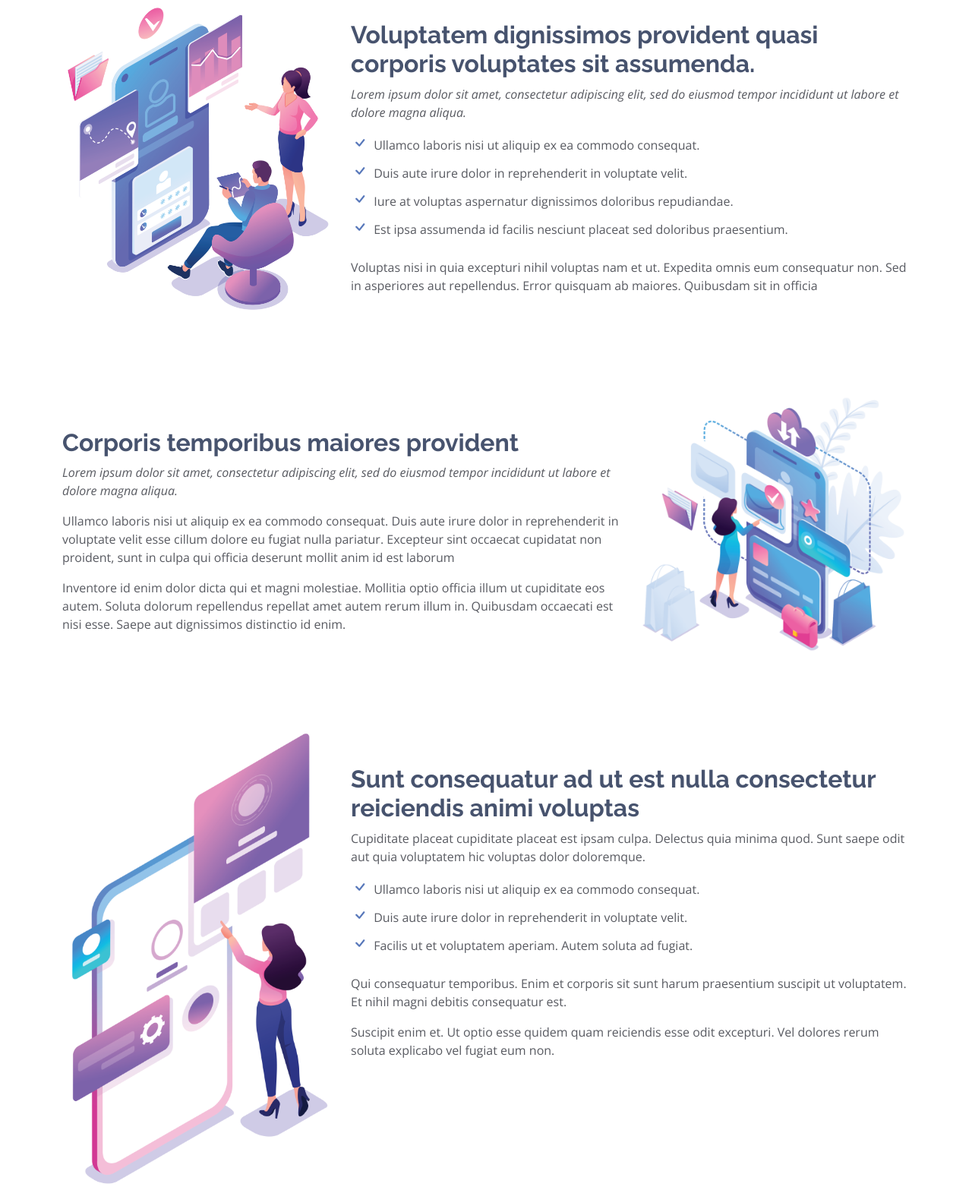
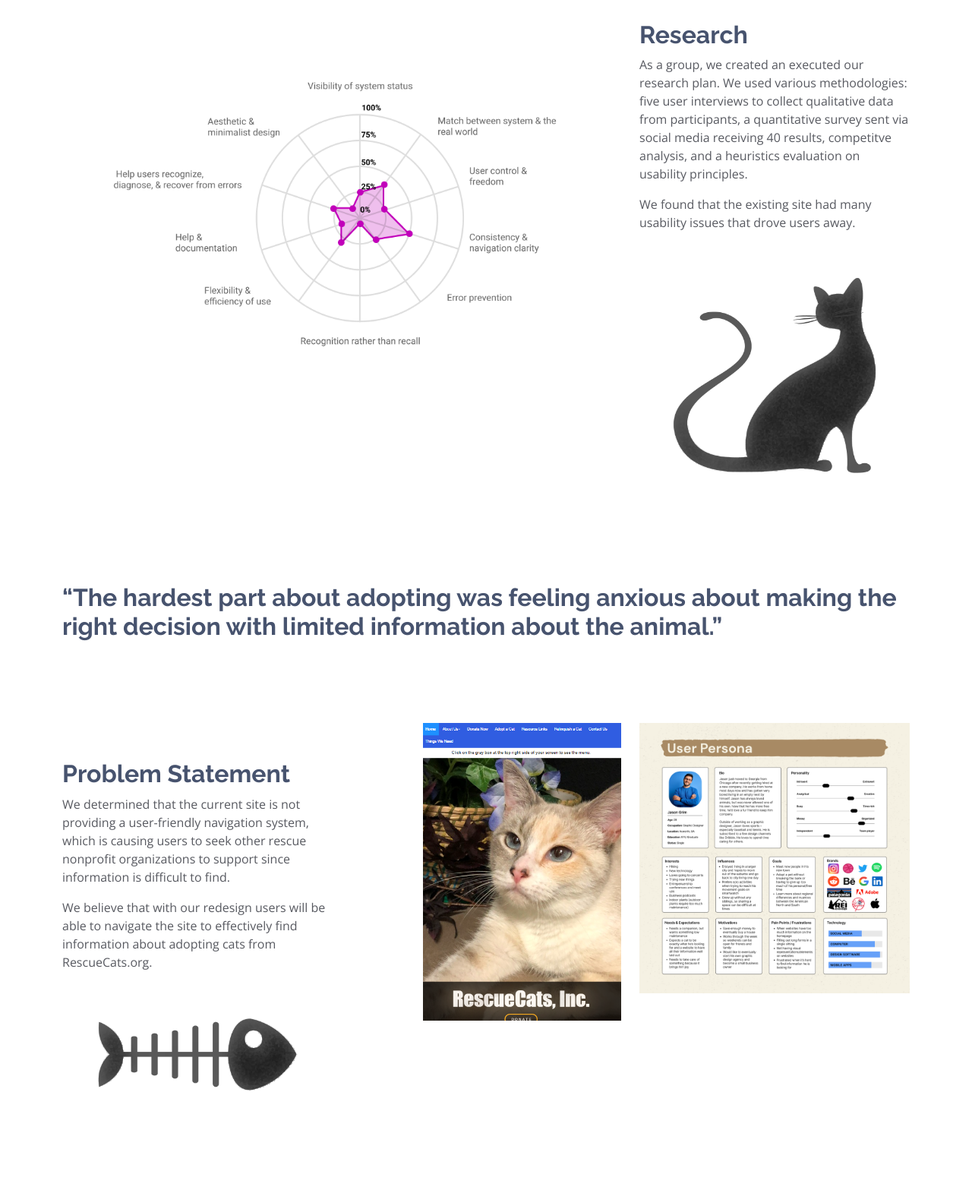
Before and after one commit to mdn87/UX_UI_HW_20, a plain HTML site: page index.html in a window 1280 px wide. Shown: the part 1777-3344 px from the top of the page at 76% size. Drawn offline with nearby package versions, Linux system fonts and the light colour scheme.

Commit message:
rough content add

```diff
--- a/index.html
+++ b/index.html
@@ -106,17 +106,18 @@
                   <p>Conducted user interviews to identify pain points. Completed usability heuristics analysis of existing site.</p>
                 </div>
                 <div class="col-md-6 icon-box" data-aos="fade-up" data-aos-delay="100">
-                  <i class="bx bx-cube-alt"></i>
+
+                  <i class="bx bx-id-card"></i>
                   <h4>Empathize</h4>
                   <p>Conducted user surveys and used data to create User Persona. Created 'I like, I Wish, What If' analysis.</p>
                 </div>
                 <div class="col-md-6 icon-box" data-aos="fade-up" data-aos-delay="200">
-                  <i class="bx bx-images"></i>
+                  <i class="bx bx-cube-alt"></i>
                   <h4>Definition</h4>
                   <p>Contributed to developing the problem statement we used to focus our efforts.</p>
                 </div>
                 <div class="col-md-6 icon-box" data-aos="fade-up" data-aos-delay="300">
-                  <i class="bx bx-shield"></i>
+                  <i class="bx bx-images"></i>
                   <h4>Prototype</h4>
                   <p>Worked in Figma to create wireframes. Created hero carousel slideshow. Created navigation menu overlays.</p>
                 </div>
@@ -126,7 +127,7 @@
                   <p>Tested lo-fi wireframes with multiple users to gain insight on improvements needed.</p>
                 </div>
                 <div class="col-md-6 icon-box" data-aos="fade-up" data-aos-delay="500">
-                  <i class="bx bx-id-card"></i>
+                  <i class="bx bx-shield"></i>
                   <h4>Iterate</h4>
                   <p>Used feedback to inform hi-fi prototype application process. Refined visual design to complete and apply the UI Style Guide based on team and user feedback.</p>
                 </div>
@@ -146,89 +147,80 @@
       <div class="container">
 
         <div class="row content">
-          <div class="col-md-4" data-aos="fade-right">
-            <img src="assets/img/details-1.png" class="img-fluid" alt="">
+          <div class="col-md-8" data-aos="fade-right">
+            <img src="img/heuristics.png" class="img-fluid" alt="Usability Heuristics">
           </div>
-          <div class="col-md-8 pt-4" data-aos="fade-up">
-            <h3>Voluptatem dignissimos provident quasi corporis voluptates sit assumenda.</h3>
-            <p class="fst-italic">
-              Lorem ipsum dolor sit amet, consectetur adipiscing elit, sed do eiusmod tempor incididunt ut labore et dolore
-              magna aliqua.
+          <div class="col-md-4 pt-4" data-aos="fade-up">
+            <h3>Research</h3>
+            <p>
+              As a group, we created an executed our research plan. We used various methodologies: five user interviews to collect qualitative data from participants, a quantitative survey sent via social media receiving 40 results, competitve analysis, and a heuristics evaluation on usability principles.
             </p>
-            <ul>
-              <li><i class="bi bi-check"></i> Ullamco laboris nisi ut aliquip ex ea commodo consequat.</li>
-              <li><i class="bi bi-check"></i> Duis aute irure dolor in reprehenderit in voluptate velit.</li>
-              <li><i class="bi bi-check"></i> Iure at voluptas aspernatur dignissimos doloribus repudiandae.</li>
-              <li><i class="bi bi-check"></i> Est ipsa assumenda id facilis nesciunt placeat sed doloribus praesentium.</li>
-            </ul>
             <p>
-              Voluptas nisi in quia excepturi nihil voluptas nam et ut. Expedita omnis eum consequatur non. Sed in asperiores aut repellendus. Error quisquam ab maiores. Quibusdam sit in officia
+              We found that the existing site had many usability issues that drove users away.
+            </p>
+            <img src="img/cat1.png" class="img-fluid" alt="Silhoette of a black cat">
+          </div>
+        </div>
+
+        <div class="row content">
+          <div class="col-md-12" data-aos="fade-up">
+            <h3>
+              “The hardest part about adopting was feeling anxious about making the right decision with limited information about the animal.”
+            </h3>
+          </div>
+        </div>
+
+        <div class="row content">
+          <div class="col-md-3 order-3 order-md-3" data-aos="fade-left">
+            <img src="img/RescueCatsHome.png" class="img-fluid" alt="Original home page screenshot">
+          </div>
+          <div class="col-md-4 order-3 order-md-3" data-aos="fade-left">
+            <img src="img/RescueCats-UserPersona.png" class="img-fluid" alt="User persona">
+          </div>
+          <div class="col-md-1 order-2 order-md-2" data-aos="fade-left"></div>
+          <div class="col-md-4 pt-5 order-1 order-md-1" data-aos="fade-up">
+            <h3>Problem Statement</h3>
+            <p>
+              We determined that the current site is not providing a user-friendly navigation system, which is causing users to seek other rescue nonprofit organizations to support since information is difficult to find.
+            </p>
+            <p>
+              We believe that with our redesign users will be able to navigate the site to effectively find information about adopting cats from RescueCats.org.
+            </p>
+            <img src="img/fish.png" class="img-fluid" alt="Silhoette of a black cat">
+          </div>
+        </div>
+
+
+        <div class="row content">
+          <div class="col-md-6" data-aos="fade-right">
+            <img src="img/lofi-prototype.gif" class="img-fluid" alt="">
+          </div>
+          <div class="col-md-6 pt-5" data-aos="fade-up">
+            <h3>Wireframes & Iterations</h3>
+            <p>
+              After determining the necessary features to achieve our goal, we created sketches to explore ideas for layout and navigation.
+            </p>
+            <p>
+              We created a lo-fi prototype and conducted user testing. We were able to adjust our navigation menu to meet user needs, provide the user with page and progress indicators, and added instructions for filtering available cats.
             </p>
           </div>
         </div>
 
         <div class="row content">
-          <div class="col-md-4 order-1 order-md-2" data-aos="fade-left">
-            <img src="assets/img/details-2.png" class="img-fluid" alt="">
+          <div class="col-md-8 order-1 order-md-2" data-aos="fade-left">
+            <img src="img/RescueCats-StyleGuide.png" class="img-fluid" alt="UI Style Guide">
           </div>
-          <div class="col-md-8 pt-5 order-2 order-md-1" data-aos="fade-up">
-            <h3>Corporis temporibus maiores provident</h3>
+          <div class="col-md-4 pt-5 order-2 order-md-1" data-aos="fade-up">
+            <h3>UI Style Guide</h3>
             <p class="fst-italic">
-              Lorem ipsum dolor sit amet, consectetur adipiscing elit, sed do eiusmod tempor incididunt ut labore et dolore
-              magna aliqua.
+              With team feedback, I created a style guide.
+              <ul>
+                <li><i class="bi bi-check"></i> We wanted to give our users easily identifiable UI elements to make it easy to navigate.</li>
+                <li><i class="bi bi-check"></i> Flat colors and material design inform the user in a fun and playful way.</li>
+                <li><i class="bi bi-check"></i> Using iconography throughout and a cartoon-look on our interactions help make for a delightful user experience.</li>
+                <li><i class="bi bi-check"></i> An inviting style that makes users comfortable finding their new family member was our goal.</li>
+              </ul>
             </p>
-            <p>
-              Ullamco laboris nisi ut aliquip ex ea commodo consequat. Duis aute irure dolor in reprehenderit in voluptate
-              velit esse cillum dolore eu fugiat nulla pariatur. Excepteur sint occaecat cupidatat non proident, sunt in
-              culpa qui officia deserunt mollit anim id est laborum
-            </p>
-            <p>
-              Inventore id enim dolor dicta qui et magni molestiae. Mollitia optio officia illum ut cupiditate eos autem. Soluta dolorum repellendus repellat amet autem rerum illum in. Quibusdam occaecati est nisi esse. Saepe aut dignissimos distinctio id enim.
-            </p>
-          </div>
-        </div>
-
-        <div class="row content">
-          <div class="col-md-4" data-aos="fade-right">
-            <img src="assets/img/details-3.png" class="img-fluid" alt="">
-          </div>
-          <div class="col-md-8 pt-5" data-aos="fade-up">
-            <h3>Sunt consequatur ad ut est nulla consectetur reiciendis animi voluptas</h3>
-            <p>Cupiditate placeat cupiditate placeat est ipsam culpa. Delectus quia minima quod. Sunt saepe odit aut quia voluptatem hic voluptas dolor doloremque.</p>
-            <ul>
-              <li><i class="bi bi-check"></i> Ullamco laboris nisi ut aliquip ex ea commodo consequat.</li>
-              <li><i class="bi bi-check"></i> Duis aute irure dolor in reprehenderit in voluptate velit.</li>
-              <li><i class="bi bi-check"></i> Facilis ut et voluptatem aperiam. Autem soluta ad fugiat.</li>
-            </ul>
-            <p>
-              Qui consequatur temporibus. Enim et corporis sit sunt harum praesentium suscipit ut voluptatem. Et nihil magni debitis consequatur est.
-            </p>
-            <p>
-              Suscipit enim et. Ut optio esse quidem quam reiciendis esse odit excepturi. Vel dolores rerum soluta explicabo vel fugiat eum non.
-            </p>
-          </div>
-        </div>
-
-        <div class="row content">
-          <div class="col-md-4 order-1 order-md-2" data-aos="fade-left">
-            <img src="assets/img/details-4.png" class="img-fluid" alt="">
-          </div>
-          <div class="col-md-8 pt-5 order-2 order-md-1" data-aos="fade-up">
-            <h3>Quas et necessitatibus eaque impedit ipsum animi consequatur incidunt in</h3>
-            <p class="fst-italic">
-              Lorem ipsum dolor sit amet, consectetur adipiscing elit, sed do eiusmod tempor incididunt ut labore et dolore
-              magna aliqua.
-            </p>
-            <p>
-              Ullamco laboris nisi ut aliquip ex ea commodo consequat. Duis aute irure dolor in reprehenderit in voluptate
-              velit esse cillum dolore eu fugiat nulla pariatur. Excepteur sint occaecat cupidatat non proident, sunt in
-              culpa qui officia deserunt mollit anim id est laborum
-            </p>
-            <ul>
-              <li><i class="bi bi-check"></i> Et praesentium laboriosam architecto nam .</li>
-              <li><i class="bi bi-check"></i> Eius et voluptate. Enim earum tempore aliquid. Nobis et sunt consequatur. Aut repellat in numquam velit quo dignissimos et.</li>
-              <li><i class="bi bi-check"></i> Facilis ut et voluptatem aperiam. Autem soluta ad fugiat.</li>
-            </ul>
           </div>
         </div>
 
```
Also changed, not shown: img/RescueCats-StyleGuide.png (added), img/RescueCats-UserPersona.png (added), img/RescueCatsHome.png (added), img/cat1.png (added), img/fish.png (added), img/heuristics.png (added), img/pawprints.png (added), img/yarn.png (added), 1 other file.
